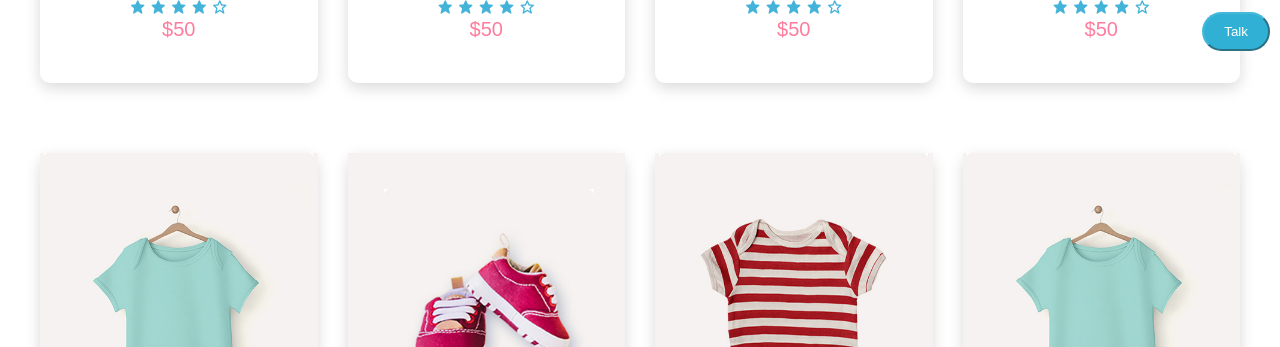
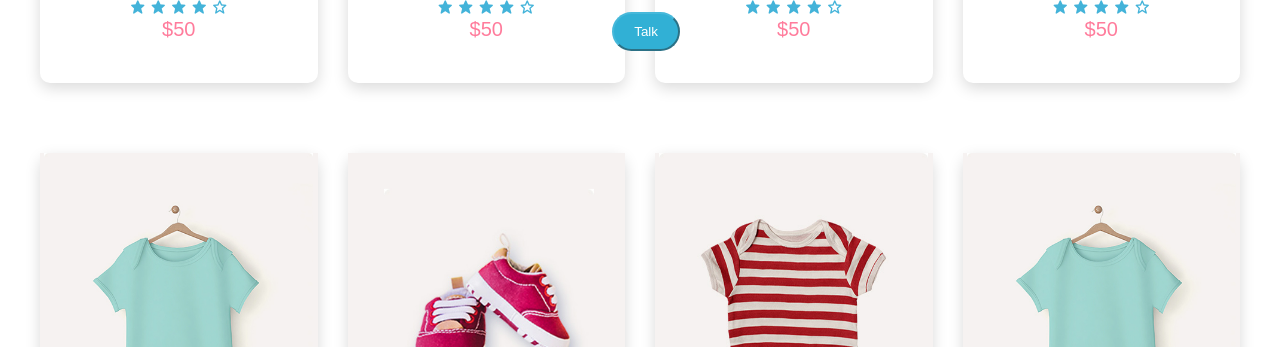
Before and after one commit to Danushravichandran/dummywebsite, a plain HTML site: page product.html in a window 1280 px wide. Shown: the part 753-1100 px from the top of the page. Drawn offline with nearby package versions, Linux system fonts and the light colour scheme.

Commit message:
Update styles.css

```diff
--- a/css/styles.css
+++ b/css/styles.css
@@ -51,7 +51,7 @@ h4 {
 #mybutton {
   position: fixed;
   bottom: -4px;
-  right: 10px;
+  right: 600px;
   text-align: center
 }
 
```
